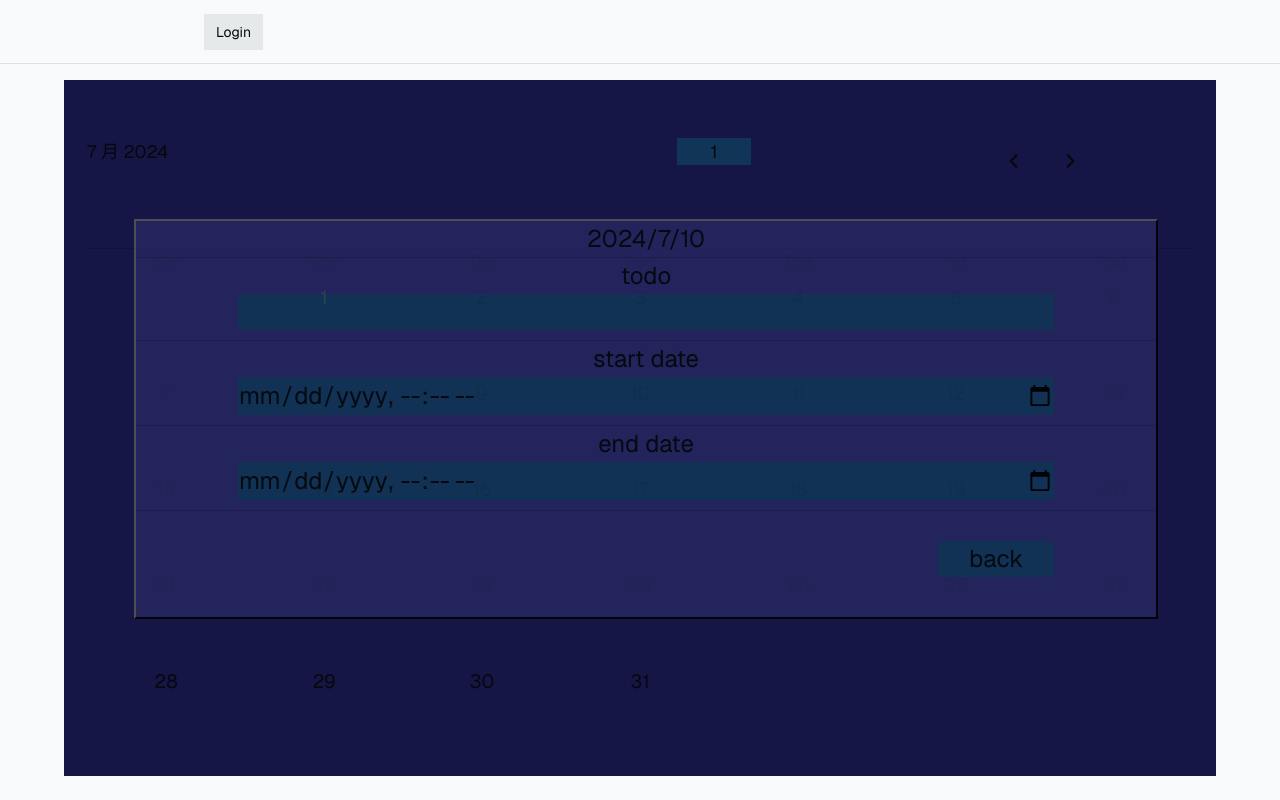
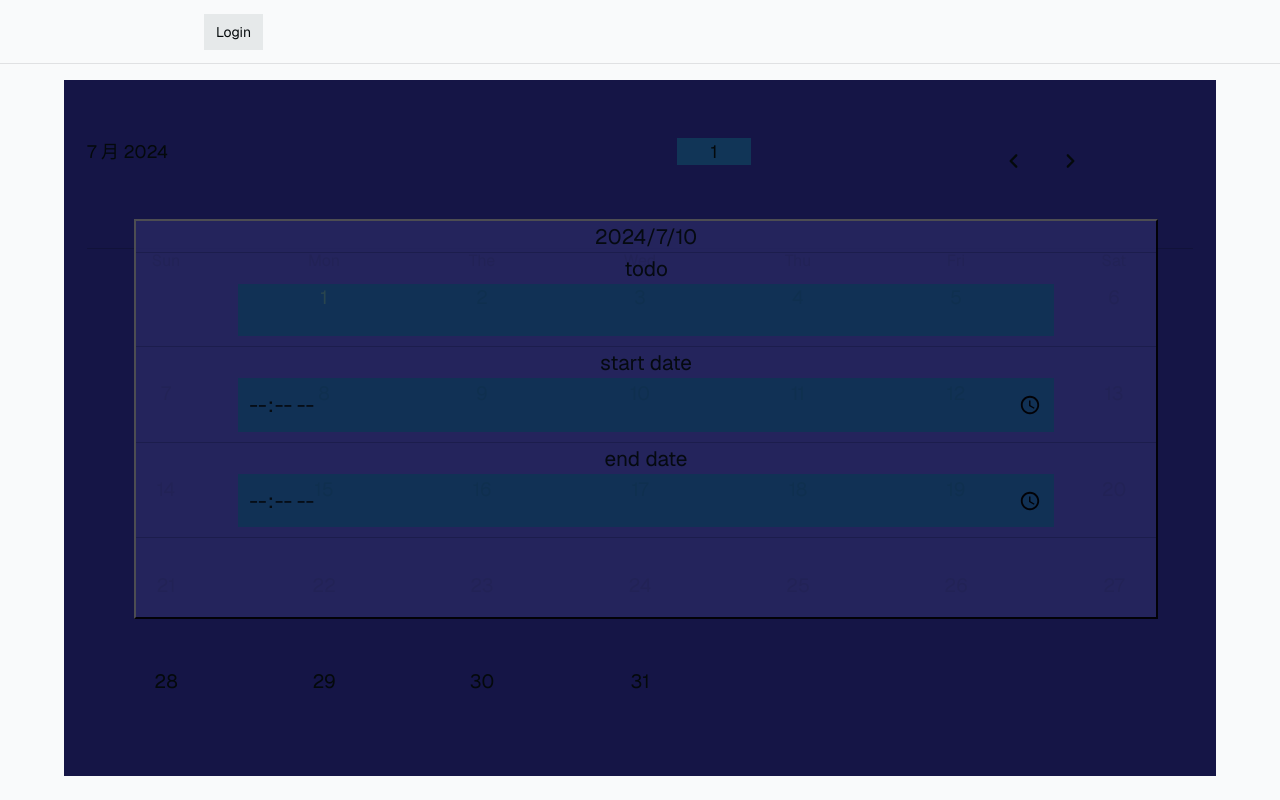
Before and after one commit to rui0415/my-calender, a Next.js app: page / in a window 1280 px wide. Both pictures are taken after a click on the element "10". Built offline with nearby package versions, Linux system fonts and the light colour scheme; no server answers.

Commit message:
Info修正

```diff
--- a/components/Calender.tsx
+++ b/components/Calender.tsx
@@ -63,7 +63,7 @@ export default function Calender() {
 
     return (
         <div className={style.container}>
-            <div className={style.board}>
+            <div className={style.board} >
 
                 <div className={style.header}>
                     <div className={style.date}>
@@ -105,7 +105,7 @@ export default function Calender() {
 
                         <div>
 
-                            <div className={style.inputText}>
+                            <div>
                                 <label>todo</label><br></br>
                                 <input type="text" className={style.input}></input>
                             </div>
@@ -114,19 +114,20 @@ export default function Calender() {
 
                             <div>
                                 <label>start date</label><br></br>
-                                <input type="datetime-local" className={style.input}></input>
+                                <input type="time" className={style.input}></input>
                             </div>
 
                             <hr></hr>
 
                             <div>
                                 <label>end date</label><br></br>
-                                <input type="datetime-local" className={style.input}></input>
+                                <input type="time" className={style.input}></input>
                             </div>
 
                             <hr></hr>
 
                         </div>
+
                         <button className={style.backButton} onClick={() => setInfo(false)}>back</button>
                     </div>
                 )}
--- a/components/style/calender.module.css
+++ b/components/style/calender.module.css
@@ -95,9 +95,16 @@
     height: 50vh;
     text-align: center;
     background-color:rgb(38, 38, 95);
-    font-size: 150%;
+    font-size: 130%;
+    animation: popup 0.5s cubic-bezier(0.22, 1, 0.36, 1) forwards;
+    overflow: scroll;
+}
 
-    animation: popup 0.5s cubic-bezier(0.22, 1, 0.36, 1) forwards;
+.input {
+    background-color: rgb(17, 53, 87);
+    width: 80%;
+    margin-bottom: 10px;
+    padding: 1%;
 }
 
 @keyframes popup {
@@ -115,26 +122,13 @@
 
 .backButton {
     padding-inline: 3%;
-    position: absolute;
-    bottom: 10%;
-    right:10%;
+    margin-top: 10%;
     background-color: rgb(17, 53, 87);
     border-radius: 10%;
 }
 
 .backButton:hover {
     background-color: rgb(54, 130, 202);
-}
-
-
-.inputInfo {
-    height: 60%;
-}
-
-.input {
-    background-color: rgb(17, 53, 87);
-    width: 80%;
-    margin-bottom: 10px;
 }
 
 @media (660px < height) {
```
